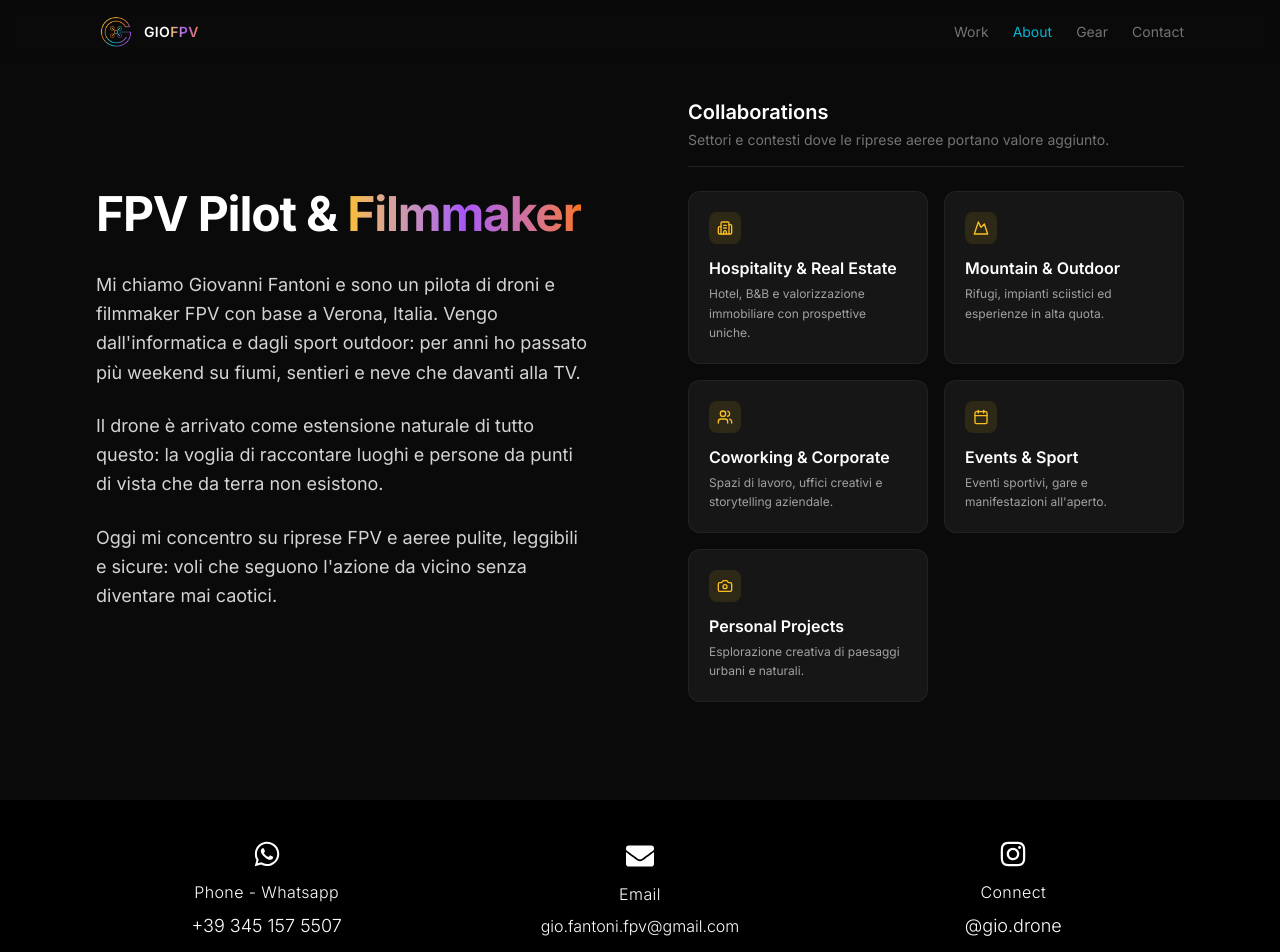
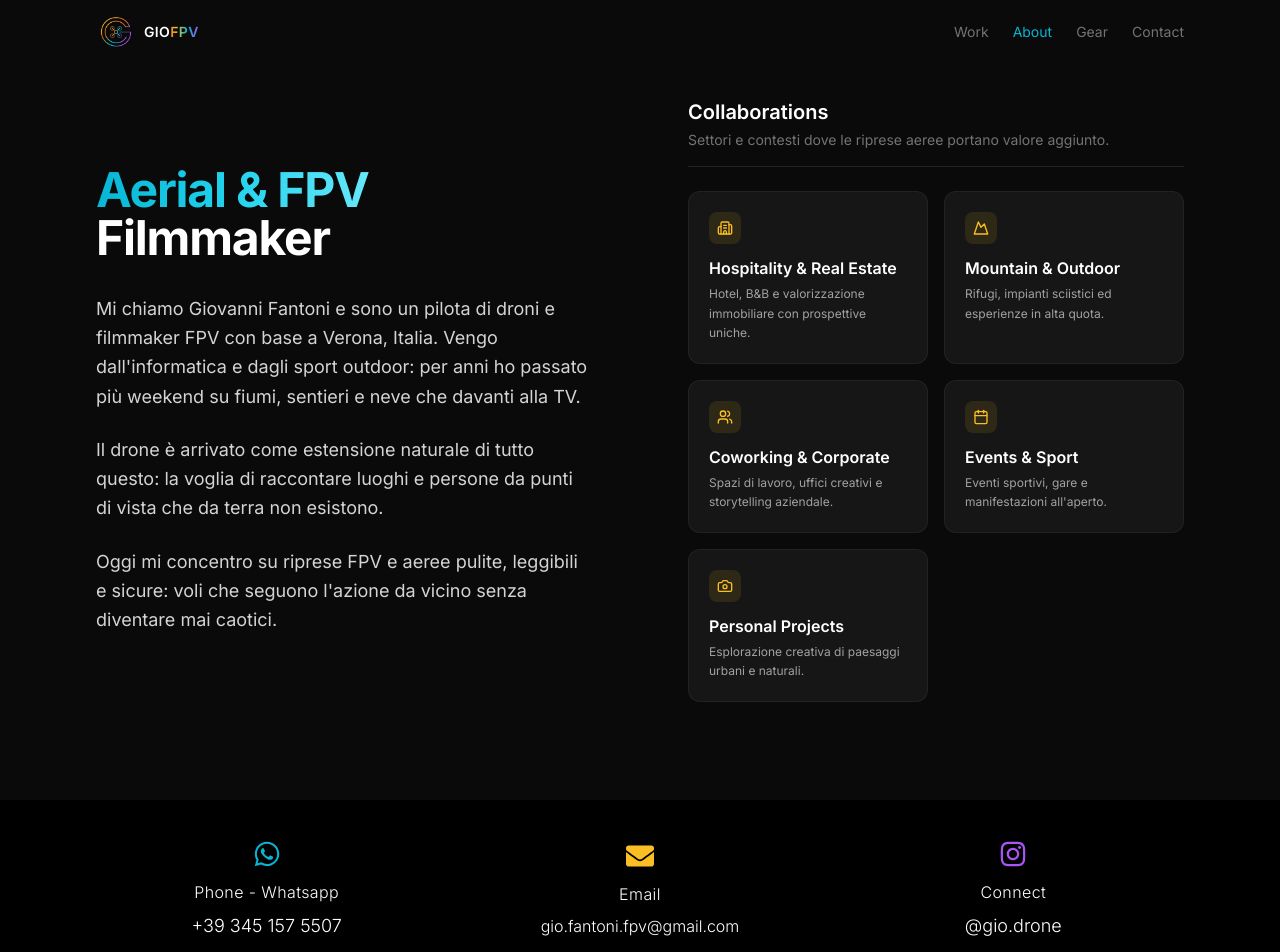
Before and after one commit to Gi0mputer/giofpv-site, a Next.js app: page /about in a window 1280 px wide. Shown: the top 952 px of the page. Built offline with nearby package versions, Linux system fonts and the light colour scheme.

Commit message:
feat: add initial site pages and core UI components like header, footer, and hero video

```diff
--- a/app/about/page.tsx
+++ b/app/about/page.tsx
@@ -10,8 +10,8 @@ export default function AboutPage() {
         <section className="space-y-8">
           <div className="space-y-3">
             <h1 className="text-3xl sm:text-5xl font-bold tracking-tight">
-              <span className="text-white">FPV Pilot & </span>
-              <span className="bg-clip-text text-transparent bg-gradient-to-r from-sunset-amber via-sunset-sky via-sunset-sky via-sunset-violet to-sunset-orange">Filmmaker</span>
+              <span className="bg-[linear-gradient(to_right,#06b6d4_0%,#22d3ee_50%,#67e8f9_100%)] bg-clip-text text-transparent">Aerial & FPV</span>
+              <span className="text-white"> Filmmaker</span>
             </h1>
           </div>
 
--- a/app/components/HeroVideo.tsx
+++ b/app/components/HeroVideo.tsx
@@ -1,12 +1,10 @@
 "use client";
-
-import { FaChevronDown } from "react-icons/fa";
 
 export function HeroVideo() {
     return (
-        <div className="relative h-[100svh] lg:h-[85svh] w-full lg:max-w-[1400px] lg:mx-auto overflow-hidden flex flex-col lg:block bg-black mt-16 lg:mt-0">
-            {/* Video Background */}
-            <div className="relative h-[88%] lg:h-full w-full overflow-hidden">
+        <div className="relative w-full py-4 lg:py-6">
+            {/* Compact Video Container */}
+            <div className="relative aspect-video w-full max-w-5xl mx-auto overflow-hidden rounded-lg">
                 <iframe
                     src="https://www.youtube.com/embed/kddVKHFSUAw?autoplay=1&mute=1&controls=1&loop=1&playlist=kddVKHFSUAw&rel=0&modestbranding=1&playsinline=1&vq=hd1080"
                     className="absolute inset-0 h-full w-full"
@@ -15,17 +13,6 @@ export function HeroVideo() {
                     title="Hero Video"
                 />
             </div>
-
-            {/* Mobile CTA Section */}
-            <div
-                className="relative z-10 flex h-[12%] lg:hidden flex-col items-center justify-center text-center px-4 bg-neutral-950 cursor-pointer"
-                onClick={() => document.getElementById('gallery')?.scrollIntoView({ behavior: 'smooth' })}
-            >
-                <p className="text-xs uppercase tracking-widest text-neutral-500 mb-2">Guarda lavori</p>
-                <div className="animate-bounce">
-                    <FaChevronDown className="text-neutral-600 h-4 w-4" />
-                </div>
-            </div>
         </div>
     );
 }
--- a/app/components/SiteFooter.tsx
+++ b/app/components/SiteFooter.tsx
@@ -19,7 +19,7 @@ export function SiteFooter() {
 
         {/* Phone - Whatsapp Section */}
         <div className="group py-8 md:py-10 flex flex-col items-center justify-center gap-3 text-center cursor-pointer">
-          <FaWhatsapp className="h-7 w-7 text-white transition-colors group-hover:text-sunset-sky" />
+          <FaWhatsapp className="h-7 w-7 text-sunset-sky transition-colors" />
           <div>
             <h3 className="text-base font-light tracking-wide text-white">Phone - Whatsapp</h3>
             <Link
@@ -33,7 +33,7 @@ export function SiteFooter() {
 
         {/* Email Section */}
         <div className="group py-8 md:py-10 flex flex-col items-center justify-center gap-3 text-center cursor-pointer">
-          <FaEnvelope className="h-7 w-7 text-white transition-colors group-hover:text-sunset-amber" />
+          <FaEnvelope className="h-7 w-7 text-sunset-amber transition-colors" />
           <div>
             <h3 className="text-base font-light tracking-wide text-white">Email</h3>
             <a
@@ -47,7 +47,7 @@ export function SiteFooter() {
 
         {/* Connect Section */}
         <div className="group py-8 md:py-10 flex flex-col items-center justify-center gap-3 text-center cursor-pointer">
-          <FaInstagram className="h-7 w-7 text-white transition-colors group-hover:text-sunset-violet" />
+          <FaInstagram className="h-7 w-7 text-sunset-violet transition-colors" />
           <div>
             <h3 className="text-base font-light tracking-wide text-white">Connect</h3>
             <Link
--- a/app/components/SiteHeader.tsx
+++ b/app/components/SiteHeader.tsx
@@ -41,7 +41,7 @@ export function SiteHeader() {
             height={24}
             className="h-10 w-10"
           />
-          <span>Gio<span className="bg-clip-text text-transparent bg-gradient-to-r from-sunset-amber via-sunset-sky via-sunset-sky via-sunset-violet to-sunset-orange">FPV</span></span>
+          <span>Gio<span className="bg-[linear-gradient(to_right,#f97316_0%,#fbbf24_20%,#06b6d4_60%,#a855f7_100%)] bg-clip-text text-transparent">FPV</span></span>
         </Link>
 
         {/* NAV */}
--- a/app/contact/page.tsx
+++ b/app/contact/page.tsx
@@ -9,15 +9,14 @@ export default function ContactPage() {
       <div className="absolute top-1/2 left-1/2 -translate-x-1/2 -translate-y-1/2 w-[500px] h-[500px] bg-sunset-amber/5 rounded-full blur-3xl pointer-events-none" />
 
       <div className="w-full max-w-4xl space-y-12 relative z-10 text-center">
-
         {/* Header */}
         <section className="space-y-4">
           <h1 className="text-3xl sm:text-5xl font-bold tracking-tight text-white">
             Let's create <br className="sm:hidden" />
-            <span className="bg-clip-text text-transparent bg-gradient-to-r from-sunset-amber via-sunset-sky via-sunset-sky via-sunset-violet to-sunset-orange">Something Epic</span>
+            <span className="bg-[linear-gradient(to_right,#f97316_0%,#fbbf24_50%,#f59e0b_100%)] bg-clip-text text-transparent">Something Epic</span>
           </h1>
           <p className="text-sm sm:text-base text-neutral-500 leading-relaxed max-w-xl mx-auto">
-            Brief, location e tempistiche: raccontami la tua idea.
+            Location e tempistiche: raccontami la tua idea.
           </p>
         </section>
 
@@ -31,7 +30,7 @@ export default function ContactPage() {
             <div className="text-[10px] uppercase tracking-widest text-neutral-500 mb-1">Phone</div>
             <Link
               href="https://wa.me/393451575507"
-              className="block text-lg font-semibold text-white hover:text-sunset-amber transition-colors"
+              className="block text-lg font-semibold text-white hover:text-sunset-sky transition-colors"
             >
               +39 345 157 5507
             </Link>
@@ -43,12 +42,12 @@ export default function ContactPage() {
               <Mail size={20} />
             </div>
             <div className="text-[10px] uppercase tracking-widest text-neutral-500 mb-1">Email</div>
-            <a
+            <Link
               href="mailto:gio.fantoni.fpv@gmail.com"
               className="block text-lg font-semibold text-white hover:text-sunset-amber transition-colors truncate"
             >
               gio.fantoni.fpv@gmail.com
-            </a>
+            </Link>
           </div>
 
           {/* Instagram */}
@@ -61,7 +60,7 @@ export default function ContactPage() {
               href="https://instagram.com/gio.drone"
               target="_blank"
               rel="noreferrer"
-              className="block text-lg font-semibold text-white hover:text-sunset-amber transition-colors"
+              className="block text-lg font-semibold text-white hover:text-sunset-violet transition-colors"
             >
               @gio.drone
             </Link>
--- a/app/gear/page.tsx
+++ b/app/gear/page.tsx
@@ -12,7 +12,7 @@ export default function GearPage() {
           <div className="space-y-3">
             <h1 className="text-3xl sm:text-5xl font-bold tracking-tight text-white">
               What's in my{" "}
-              <span className="bg-clip-text text-transparent bg-gradient-to-r from-sunset-amber via-sunset-sky via-sunset-sky via-sunset-violet to-sunset-orange">Backpack</span>
+              <span className="bg-[linear-gradient(to_right,#a855f7_0%,#7c3aed_50%,#d946ef_100%)] bg-clip-text text-transparent">Backpack</span>
             </h1>
           </div>
 
--- a/app/work/page.tsx
+++ b/app/work/page.tsx
@@ -1,23 +1,22 @@
-// app/work/page.tsx
+"use client";
+
 import { WorkGallery } from "./WorkGallery";
 import { works } from "@/data/work";
 import { HeroVideo } from "../components/HeroVideo";
 
 export default function WorkPage() {
   return (
-    <main className="min-h-screen bg-neutral-950 lg:pt-16">
+    <main className="min-h-screen bg-neutral-950 pt-16">
       <HeroVideo />
-
-      <div id="gallery" className="mx-auto max-w-6xl px-4 sm:px-6 lg:px-8 py-12 sm:py-16 space-y-6 animate-fade-in" style={{ animationDelay: "0.5s" }}>
+      <div id="gallery" className="mx-auto max-w-6xl px-4 sm:px-6 lg:px-8 py-4 sm:py-6 space-y-6 animate-fade-in" style={{ animationDelay: "0.5s" }}>
         <div className="text-center space-y-2 mb-6">
           <h2 className="text-2xl sm:text-3xl font-bold tracking-tight text-white">
-            <span className="bg-clip-text text-transparent bg-gradient-to-r from-sunset-amber via-sunset-sky via-sunset-sky via-sunset-violet to-sunset-orange">Projects</span>
+            <span className="bg-[linear-gradient(to_right,#f97316_0%,#fbbf24_20%,#06b6d4_60%,#a855f7_100%)] bg-clip-text text-transparent">Projects</span>
           </h2>
           <p className="text-neutral-500 max-w-2xl mx-auto text-sm">
             Riprese aeree FPV e stabilizzate
           </p>
         </div>
-
         <WorkGallery items={works} initialVisible={4} />
       </div>
     </main>
```
